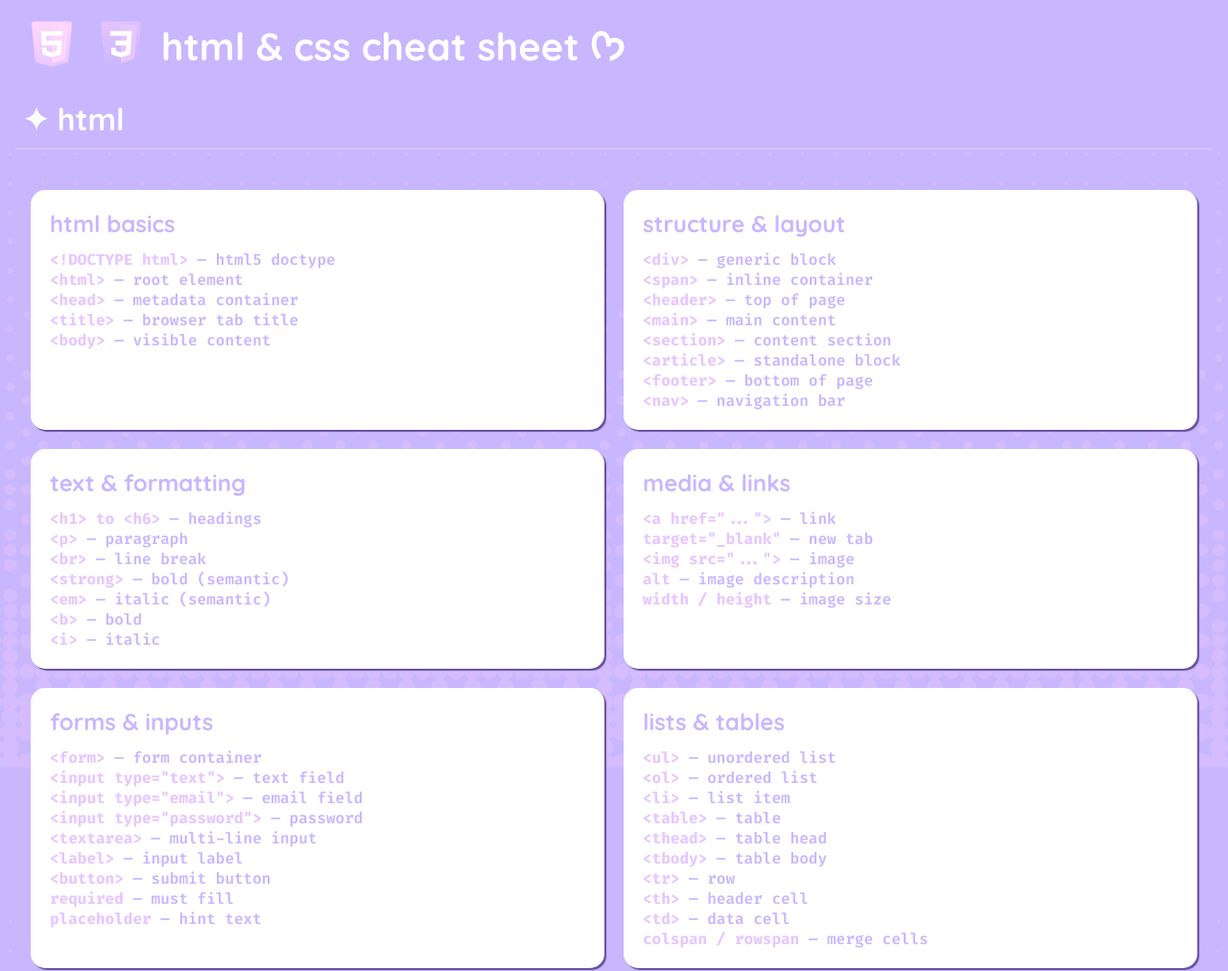
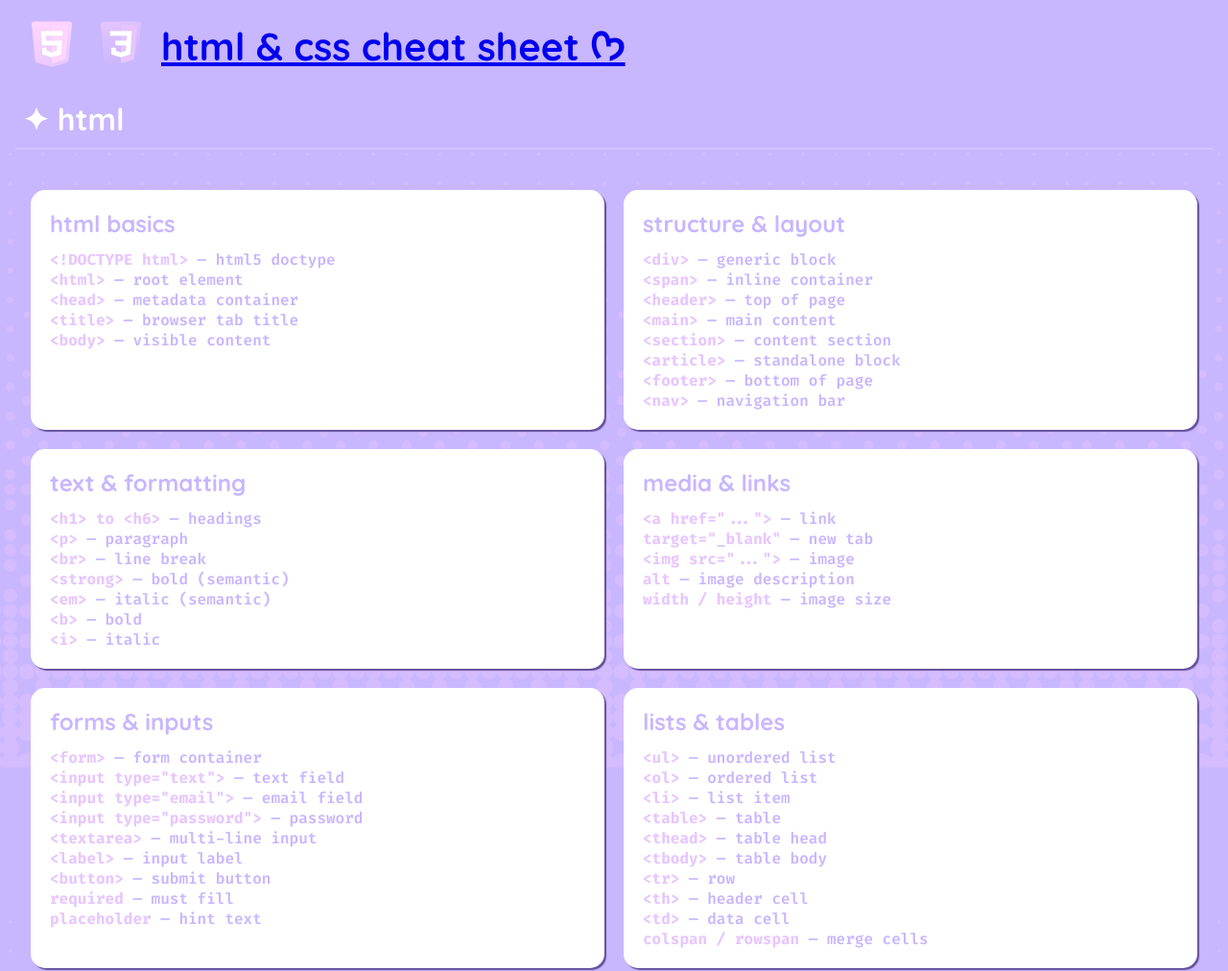
Before and after one commit to ayahbash/html-css-cheatsheet, a plain HTML site: page index.html in a window 1280 px wide. Shown: the top 1012 px of the page at 96% size. Drawn offline with Linux system fonts and the light colour scheme.

Commit message:
Update index.html

```diff
--- a/index.html
+++ b/index.html
@@ -19,7 +19,7 @@
       <div class="logos">
         <a href="https://developer.mozilla.org/en-US/docs/Web/HTML" target="_blank"><img src="assets/html.png" class="logo" id="html" /></a>
         <a href="https://developer.mozilla.org/en-US/docs/Web/CSS" target="_blank"><img src="assets/css.png" class="logo" id="css" /></a>
-        <h1 id="maint">html & css cheat sheet ᡣ𐭩</h1>
+        <a href="https://github.com/ayahbash/html-css-cheatsheet" target="_blank"><h1 id="maint">html & css cheat sheet ᡣ𐭩</h1></a>
       </div>
     </header>
     <br>
```
